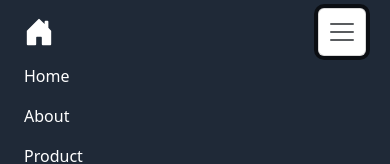
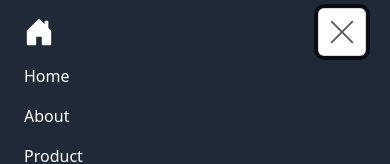
Before and after one commit to saurabhsinghsrdt/demo_srdt, a React (Vite) app: page / in a window 390 px wide. Both pictures are taken after a click on the button "Toggle navigation". Shown: the top 164 px of the page. Built offline with nearby package versions, Linux system fonts and the light colour scheme.

Commit message:
new change

```diff
--- a/src/App.tsx
+++ b/src/App.tsx
@@ -1,5 +1,5 @@
 import { RouterProvider } from "react-router-dom";
-import { router } from "./Router1";
+import { router } from "./Routers";
 import React from "react";
 import "bootstrap/dist/css/bootstrap.min.css";
 import { Provider } from "react-redux";
--- a/src/components/Navbar.tsx
+++ b/src/components/Navbar.tsx
@@ -45,7 +45,12 @@
             aria-expanded="false"
             aria-label="Toggle navigation"
           >
-            <span className="navbar-toggler-icon"></span>
+            {viewPopup ?
+              <>
+                <svg xmlns="http://www.w3.org/2000/svg" width="30" height="30" fill="currentColor" className="bi bi-x-lg" viewBox="0 0 16 16">
+                  <path d="M2.146 2.854a.5.5 0 1 1 .708-.708L8 7.293l5.146-5.147a.5.5 0 0 1 .708.708L8.707 8l5.147 5.146a.5.5 0 0 1-.708.708L8 8.707l-5.146 5.147a.5.5 0 0 1-.708-.708L7.293 8z" />
+                </svg>
+              </> : <span className="navbar-toggler-icon"></span>}
           </button>
           <div
             className={`${viewPopup ? "max-h-screen opacity-100" : "max-h-0 opacity-0"}
```
Also changed, not shown: src/Routers.tsx (renamed from src/Router1.tsx).
